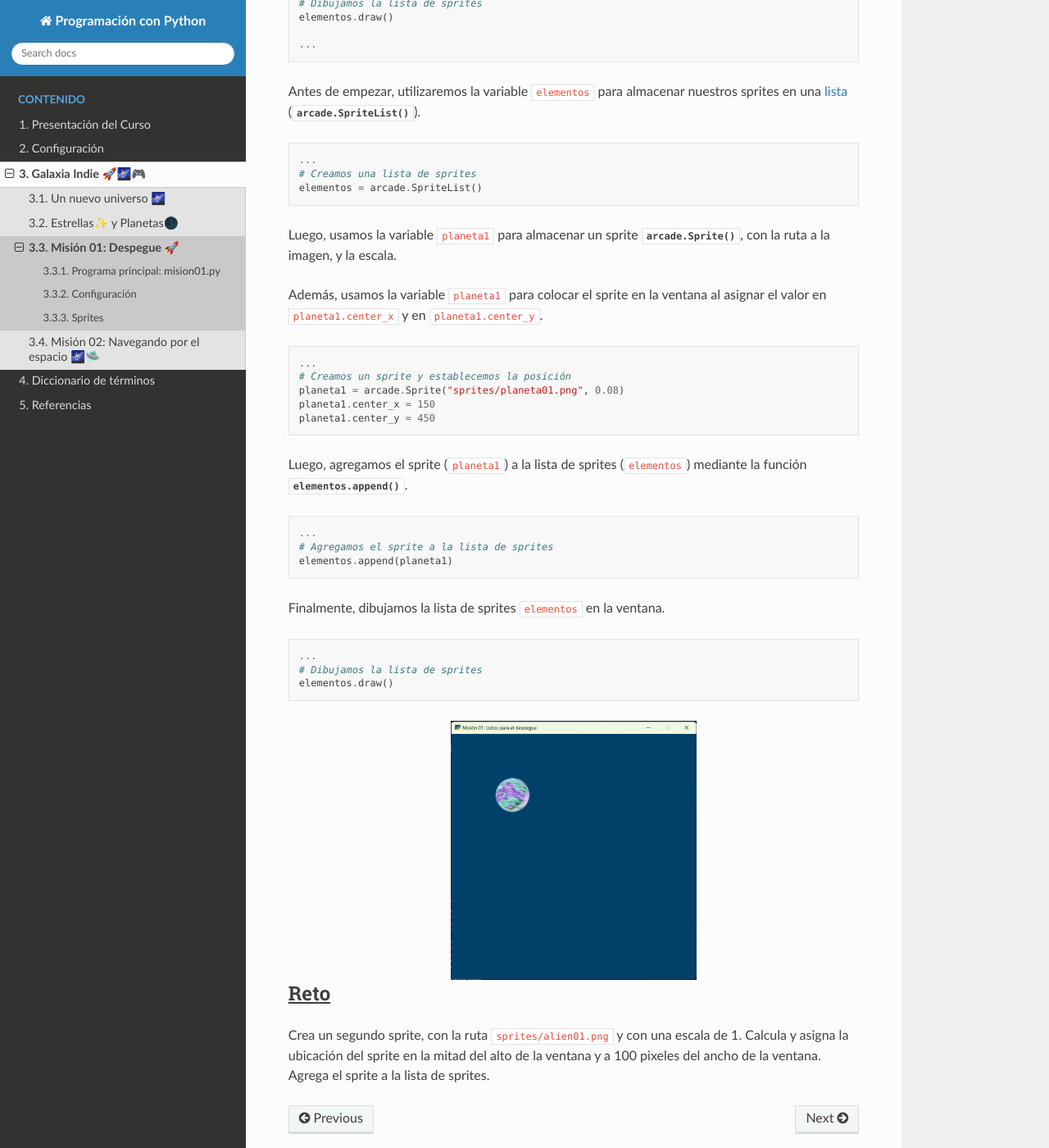
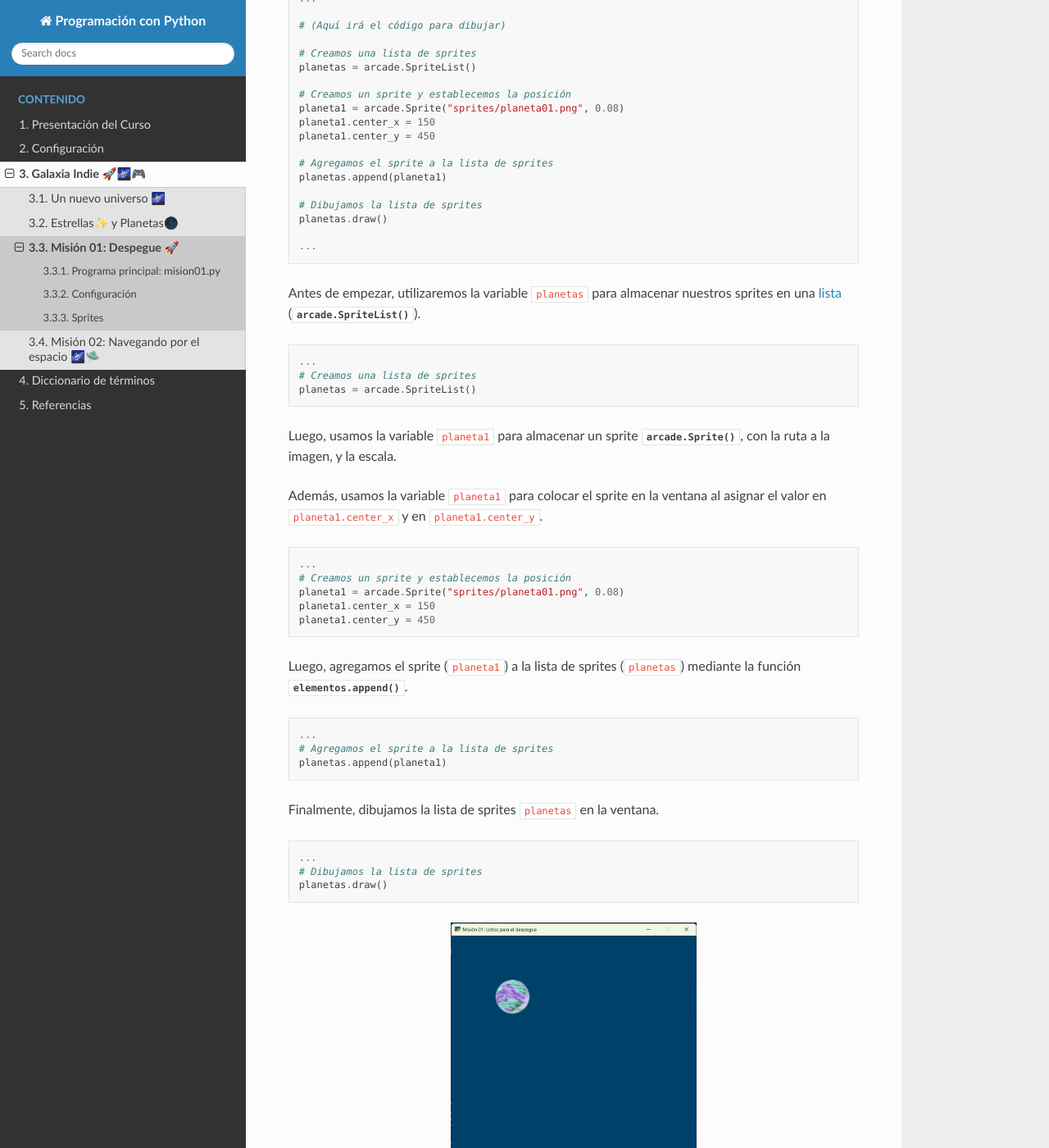
Before and after one commit to aavendan/programacion-python, a Sphinx documentation site: the page built from docs/source/sesiones/sesion03.rst, in a window 1280 px wide and 1400 px high, scrolled down 2000 px. Shown: the whole window at 82% size. Built offline with Sphinx 7.4.7 and the Read the Docs theme 3.1.0, drawn with Linux system fonts in a browser that asks for light colours; some of the changed text lies outside the part shown.

Commit message:
only planetas

```diff
--- a/docs/source/sesiones/sesion03.rst
+++ b/docs/source/sesiones/sesion03.rst
@@ -58,21 +58,21 @@
 .. figure:: ../img/sesion03/planeta01.png
    :scale: 10%
    :figwidth: 30%
-   :alt: Planeta
+   :alt: Planeta01
 
    sprites/planeta01.png
 
-.. figure:: ../img/sesion03/nave01.png
+.. figure:: ../img/sesion03/planeta02.png
    :figwidth: 30%
-   :alt: Nave
+   :alt: Planeta02
 
-   sprites/nave01.png
+   sprites/planeta02.png
 
-.. figure:: ../img/sesion03/alien01.png
+.. figure:: ../img/sesion03/planeta03.png
    :figwidth: 30%
-   :alt: Alien
+   :alt: Planeta03
 
-   sprites/alien01.png
+   sprites/planeta03.png
 
 Sprites
 ------------------
@@ -91,7 +91,7 @@
     # (Aquí irá el código para dibujar)
 
     # Creamos una lista de sprites
-    elementos = arcade.SpriteList()
+    planetas = arcade.SpriteList()
 
     # Creamos un sprite y establecemos la posición
     planeta1 = arcade.Sprite("sprites/planeta01.png", 0.08)
@@ -99,14 +99,14 @@
     planeta1.center_y = 450
 
     # Agregamos el sprite a la lista de sprites
-    elementos.append(planeta1)
+    planetas.append(planeta1)
 
     # Dibujamos la lista de sprites
-    elementos.draw()
+    planetas.draw()
 
     ...
 
-Antes de empezar, utilizaremos la variable ``elementos``
+Antes de empezar, utilizaremos la variable ``planetas``
 para almacenar nuestros sprites en una :term:`lista`
 (:py:func:`arcade.SpriteList()`).
 
@@ -114,7 +114,7 @@
 
     ...
     # Creamos una lista de sprites
-    elementos = arcade.SpriteList()
+    planetas = arcade.SpriteList()
 
 
 Luego, usamos la variable ``planeta1``
@@ -133,23 +133,23 @@
     planeta1.center_x = 150
     planeta1.center_y = 450
 
-Luego, agregamos el sprite (``planeta1``) a la lista de sprites (``elementos``)
+Luego, agregamos el sprite (``planeta1``) a la lista de sprites (``planetas``)
 mediante la función :py:func:`elementos.append()`.
 
 .. code-block:: python
 
     ...
     # Agregamos el sprite a la lista de sprites
-    elementos.append(planeta1)
+    planetas.append(planeta1)
 
-Finalmente, dibujamos la lista de sprites ``elementos`` en la ventana.
+Finalmente, dibujamos la lista de sprites ``planetas`` en la ventana.
 
 
 .. code-block:: python
 
     ...
     # Dibujamos la lista de sprites
-    elementos.draw()
+    planetas.draw()
 
 
 .. figure:: ../img/sesion03/planetaenventana.png
@@ -161,8 +161,3 @@
 .. rubric:: Reto
   :heading-level: 2
   :class: mi-clase-css
-
-Crea un segundo sprite, con la ruta ``sprites/alien01.png`` y con una escala
-de 1. Calcula y asigna la ubicación del sprite en la mitad del alto de la
-ventana y a 100 pixeles del ancho de la ventana.
-Agrega el sprite a la lista de sprites.
```
Also changed, not shown: docs/source/img/sesion03/planeta02.png (added), docs/source/img/sesion03/planeta03.png (added).
